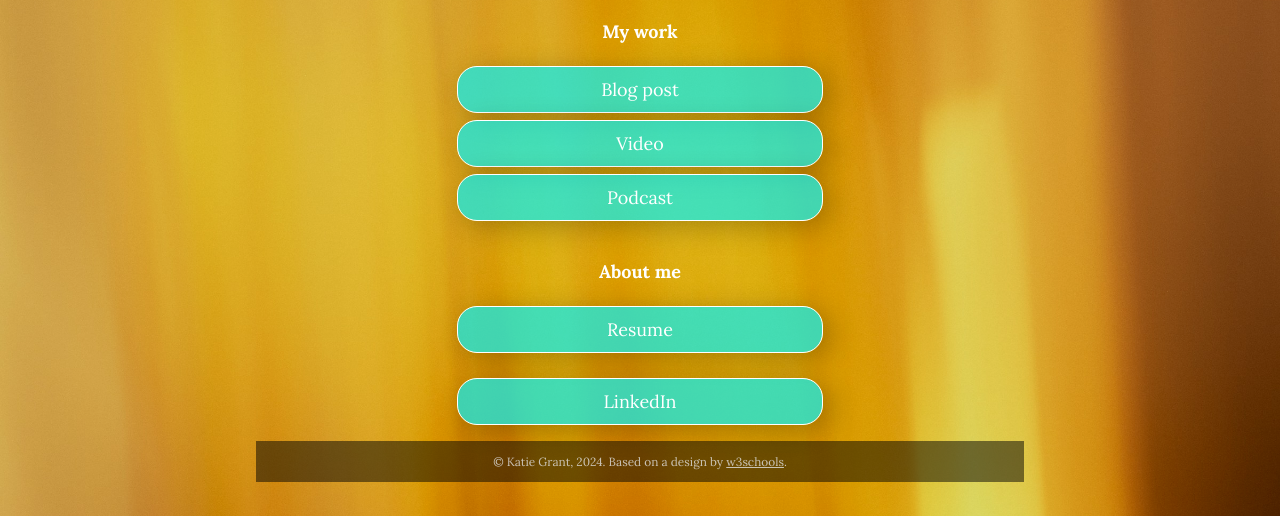
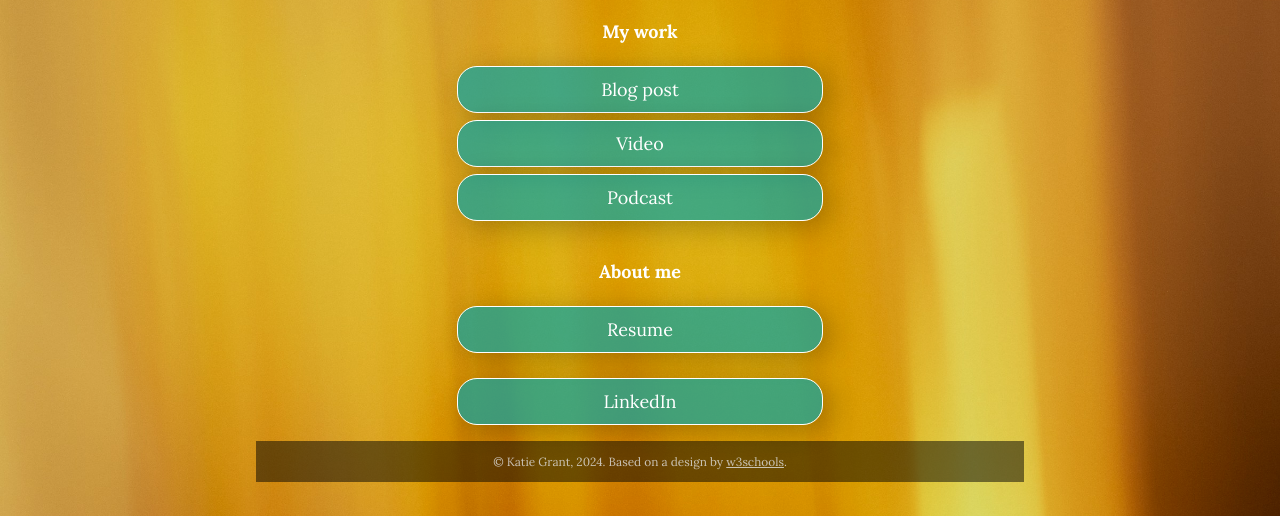
Before and after one commit to katiegrant04/katiegrant04.github.io, a plain HTML site: page index.html in a window 1280 px wide. Shown: the part 284-800 px from the top of the page. Drawn offline with Linux system fonts and the light colour scheme.

Commit message:
colors again

```diff
--- a/css/style.css
+++ b/css/style.css
@@ -1,9 +1,9 @@
 :root {
     --primaryText: #fff;
     --secondaryText: rgba(0, 244, 255, 0.99);
-    --primary: rgba(0, 244, 255, .69);
+    --primary: rgba(0, 164, 173, .69);
     --secondary: rgba(0, 164, 173, 0.35);
-    --buttonHover: rgba(0, 164, 173, 0.69);
+    --buttonHover: rgba(0, 164, 173, 0.35);
     --smallButtonHover: rgba(0, 0, 0, .25);
 }
 
--- a/index.html
+++ b/index.html
@@ -40,9 +40,9 @@
       <div class="button toggle">Video</div>
       <div class="slidedown">
         <div class="description">
-          <h2>My Video</h2>
-          <p>Add a short but appealing description of your video.</p>
-          <a href="#" class="external-link" target="_blank">Watch</a>
+          <h2>The 4 BEST places to walk in Blacksburg, VA</h2>
+          <p>This video is the only guide you'll need to start walking in Blacksburg, VA. These are my four favorite trails in Blacksburg with pros and cons to help you find the best trail for you. So lace up your shoes and start strolling!</p>
+          <a href="https://www.youtube.com/watch?v=Es9g_Q3q4HM" class="external-link" target="_blank">Watch</a>
         </div>
       </div>
 
```
